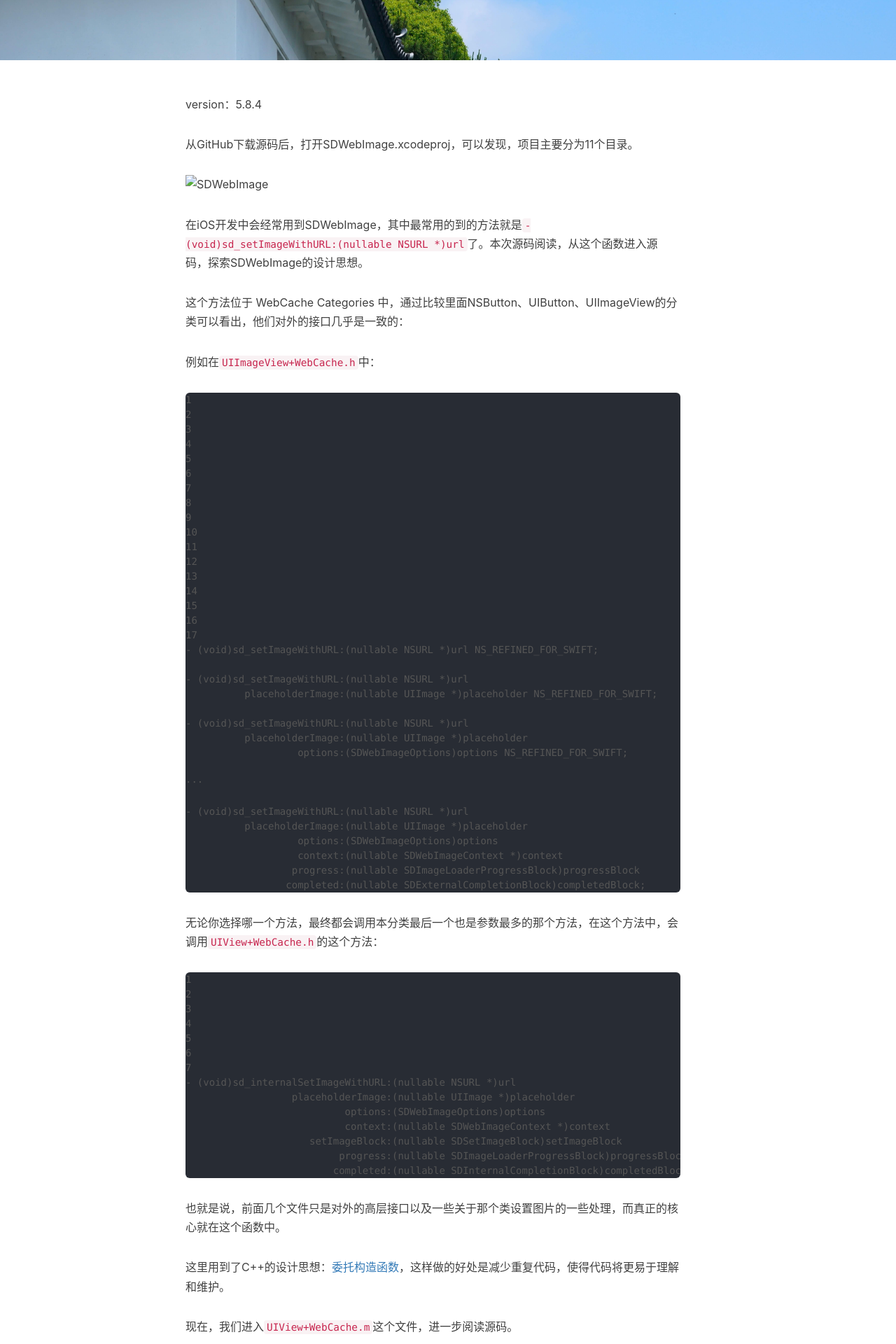
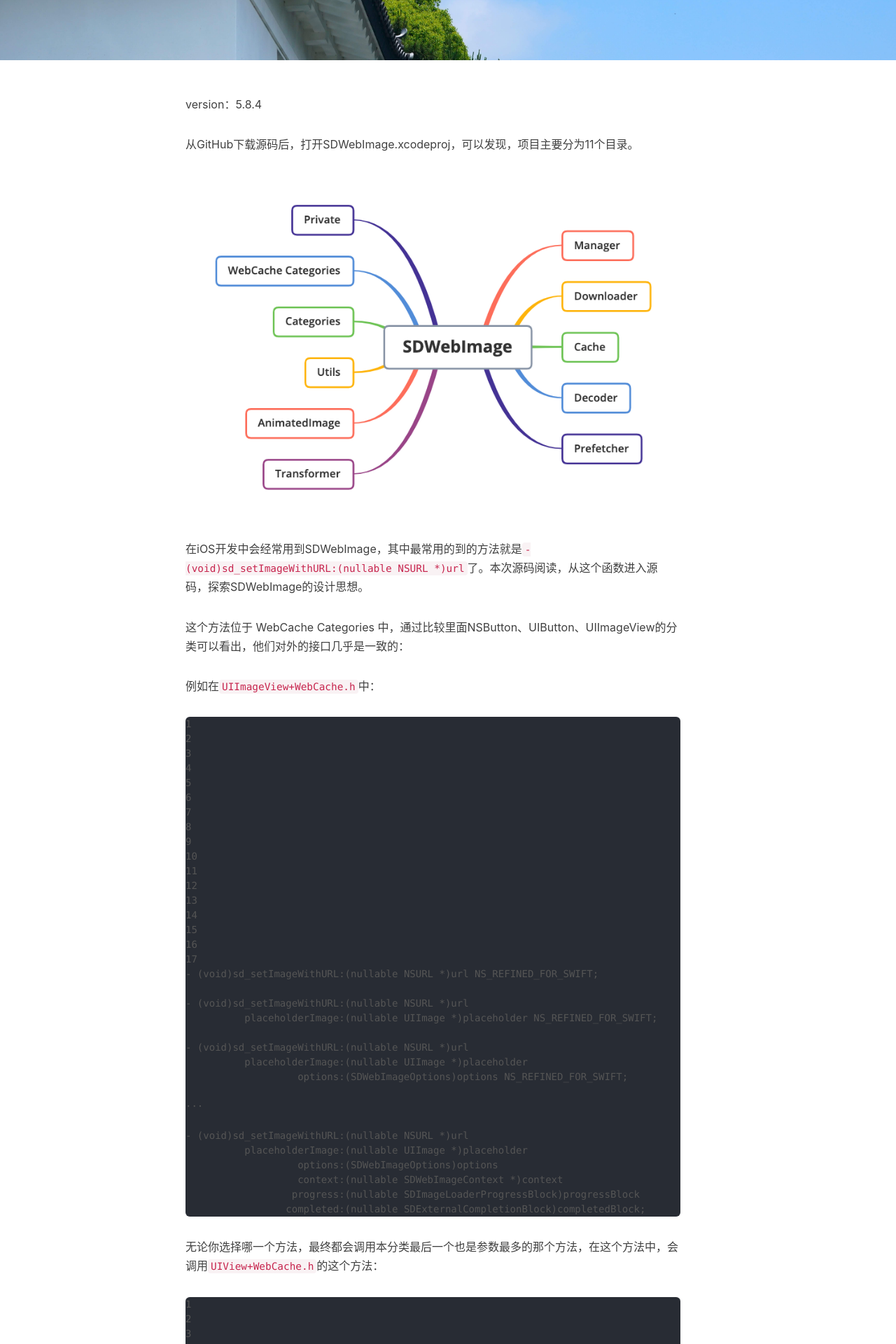
Before and after one commit to xiongxiongjiang/xiongxiongjiang.github.io, a Jekyll site: the page built from _posts/2020-08-17-SDWebImage源码阅读(一)WebCache Categories.md, in a window 1280 px wide. Shown: the part 431-2351 px from the top of the page at 70% size. Built offline with Jekyll 4.4.1, drawn with Linux system fonts in a browser that asks for light colours; nearby versions of some CDN libraries; comment, search, counter and statistics services are not loaded.

Commit message:
Fix:修复图片路径

````diff
--- a/_posts/2020-08-17-SDWebImage源码阅读(一)WebCache Categories.md
+++ b/_posts/2020-08-17-SDWebImage源码阅读(一)WebCache Categories.md
@@ -18,7 +18,7 @@
 
 
 
-![SDWebImage](../img/post/SDWebImage.png)
+![SDWebImage](/img/post/SDWebImage.png)
 
 在iOS开发中会经常用到SDWebImage，其中最常用的到的方法就是```- (void)sd_setImageWithURL:(nullable NSURL *)url```了。本次源码阅读，从这个函数进入源码，探索SDWebImage的设计思想。
 
````
